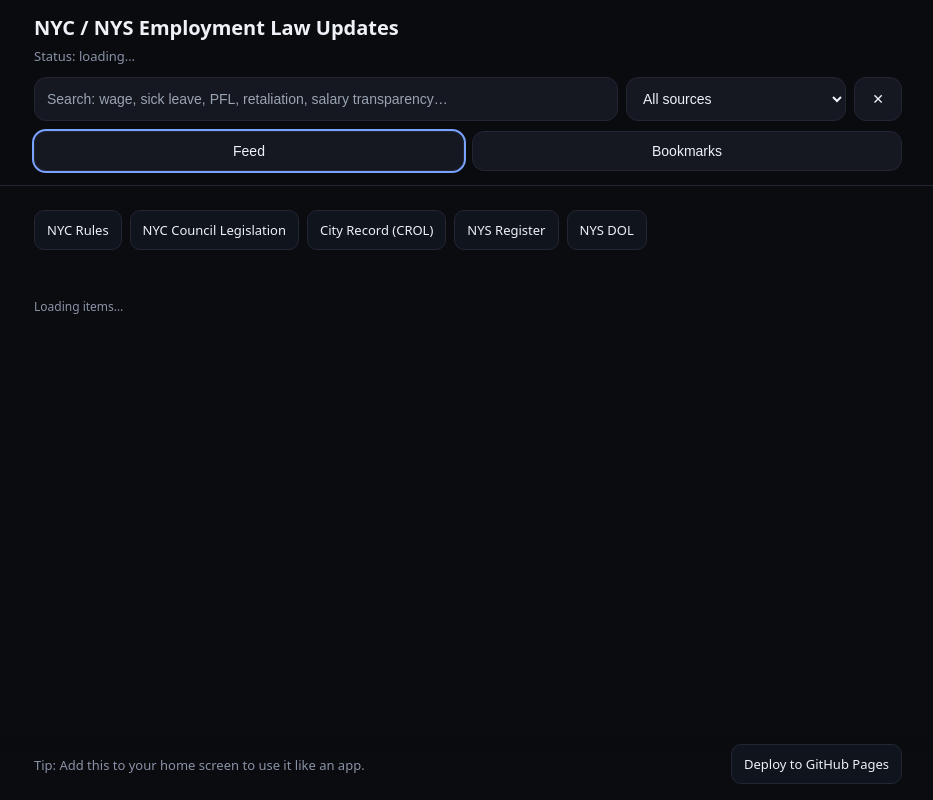
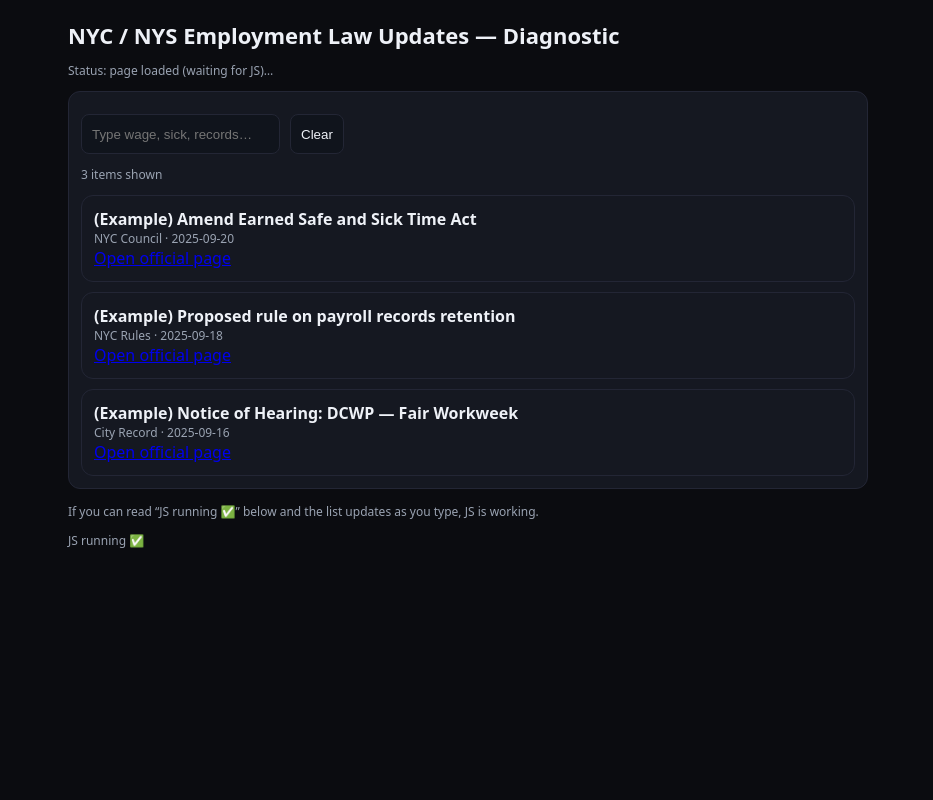
Before and after one commit to ericgonzalez566-HR/hr-law-updates, a website: page index.html in a window 1280 px wide. Shown: the whole page, without its empty margins (172-1105 px from the left). Drawn offline with Linux system fonts and the light colour scheme.

Commit message:
Update index.html

```diff
--- a/index.html
+++ b/index.html
@@ -1,190 +1,80 @@
 <!doctype html>
 <html lang="en">
 <head>
-  <meta charset="utf-8" />
-  <meta name="viewport" content="width=device-width, initial-scale=1, maximum-scale=1" />
-  <title>HR Law Updates • NYC / NYS</title>
-  <style>
-    :root {
-      --bg: #0b0c10; --card: #151821; --muted: #8a92a6; --text: #eef1f7;
-      --accent: #7aa2ff; --border: #232635; --radius: 16px;
-    }
-    *{box-sizing:border-box} body{margin:0;font-family:system-ui,-apple-system,Segoe UI,Roboto,Helvetica,Arial;background:var(--bg);color:var(--text)}
-    header{position:sticky;top:0;z-index:10;backdrop-filter:blur(8px);background:rgba(11,12,16,.7);border-bottom:1px solid var(--border)}
-    .wrap{max-width:900px;margin:0 auto;padding:14px 16px}
-    h1{font-size:20px;margin:0 0 6px}
-    .sub{color:var(--muted);font-size:13px;margin-top:2px}
-    .controls{display:grid;grid-template-columns:1fr minmax(140px,220px) 48px;gap:8px;margin-top:12px}
-    input,select,button{height:44px;border-radius:12px;border:1px solid var(--border);background:var(--card);color:var(--text);padding:0 12px;font-size:14px}
-    input::placeholder{color:#9aa3b2} button{cursor:pointer}
-    .tabbar{display:grid;grid-template-columns:1fr 1fr;gap:8px;margin-top:10px}
-    .tabbar button{background:var(--card);border:1px solid var(--border);height:40px;border-radius:12px}
-    .tabbar .active{outline:2px solid var(--accent)}
-    main{padding:14px 16px 80px}
-    .list{display:grid;gap:10px}
-    .item{background:var(--card);border:1px solid var(--border);border-radius:var(--radius);padding:14px;display:grid;gap:8px}
-    .row{display:flex;justify-content:space-between;align-items:start;gap:10px}
-    .title{font-weight:700;font-size:16px;line-height:1.3}
-    .meta{color:var(--muted);font-size:12px}
-    .actions{display:flex;gap:8px;flex-wrap:wrap}
-    .btn{display:inline-flex;align-items:center;gap:8px;padding:10px 12px;border-radius:10px;border:1px solid var(--border);background:#10141c;color:var(--text);text-decoration:none;font-size:13px}
-    .btn.primary{border-color:#3557ff44;background:#0e1530}
-    .star{width:40px;height:40px;display:inline-grid;place-items:center;border-radius:12px;border:1px solid var(--border);background:#10141c;cursor:pointer}
-    .star[data-on="true"]{outline:2px solid var(--accent)}
-    footer{position:fixed;bottom:0;left:0;right:0;background:linear-gradient(180deg,transparent,rgba(11,12,16,.85))}
-    .footwrap{max-width:900px;margin:0 auto;padding:16px;display:flex;justify-content:space-between;align-items:center;gap:12px}
-    @media (min-width:700px){.controls{grid-template-columns:1fr 220px 48px}}
-  </style>
+<meta charset="utf-8" />
+<meta name="viewport" content="width=device-width,initial-scale=1" />
+<title>HR Law Updates • DIAGNOSTIC</title>
+<style>
+  body { margin:0; font-family: system-ui, -apple-system, Segoe UI, Roboto, Arial; background:#0b0c10; color:#eef1f7 }
+  .wrap { max-width: 800px; margin: 0 auto; padding: 20px }
+  h1 { margin: 0 0 6px; font-size: 22px }
+  .box { padding: 12px; border: 1px solid #232635; border-radius: 12px; background:#151821; }
+  .row { display:flex; gap:10px; align-items:center; margin: 10px 0 }
+  input, button { height: 40px; border-radius: 8px; border:1px solid #232635; background:#10141c; color:#eef1f7; padding:0 10px }
+  .item { margin-top:10px; padding:12px; border:1px solid #232635; border-radius:12px; background:#151821 }
+  .meta { color:#9aa3b2; font-size: 12px; }
+</style>
 </head>
 <body>
-  <header>
-    <div class="wrap">
-      <h1>NYC / NYS Employment Law Updates</h1>
-      <div id="diag" class="sub" style="margin-top:4px;">Status: loading…</div>
+  <div class="wrap">
+    <h1>NYC / NYS Employment Law Updates — Diagnostic</h1>
+    <p id="status" class="meta">Status: page loaded (waiting for JS)…</p>
 
-      <div class="controls">
-        <input id="q" type="search" placeholder="Search: wage, sick leave, PFL, retaliation, salary transparency…" oninput="render()" />
-        <select id="source">
-          <option value="">All sources</option>
-          <option>NYC Council</option>
-          <option>NYC Rules</option>
-          <option>City Record</option>
-          <option>NYS Register</option>
-          <option>NYS DOL</option>
-          <option>US DOL</option>
-        </select>
-        <button id="clear" title="Clear search">✕</button>
+    <div class="box">
+      <div class="row">
+        <input id="q" type="search" placeholder="Type wage, sick, records…" />
+        <button id="clear">Clear</button>
       </div>
+      <p class="meta" id="count">0 items shown</p>
+      <div id="list"></div>
+    </div>
 
-      <div class="tabbar">
-        <button id="tab-feed" class="active">Feed</button>
-        <button id="tab-bookmarks">Bookmarks</button>
-      </div>
-    </div>
-  </header>
-
-  <!-- Quick Links -->
-  <div class="wrap" style="margin-top:10px;">
-    <div class="actions">
-      <a class="btn" href="https://rules.cityofnewyork.us/" target="_blank" rel="noopener">NYC Rules</a>
-      <a class="btn" href="https://council.nyc.gov/legislation/" target="_blank" rel="noopener">NYC Council Legislation</a>
-      <a class="btn" href="https://a856-cityrecord.nyc.gov/" target="_blank" rel="noopener">City Record (CROL)</a>
-      <a class="btn" href="https://dos.ny.gov/state-register" target="_blank" rel="noopener">NYS Register</a>
-      <a class="btn" href="https://dol.ny.gov/" target="_blank" rel="noopener">NYS DOL</a>
-    </div>
+    <p class="meta" style="margin-top:14px">
+      If you can read “JS running ✅” below and the list updates as you type, JS is working.
+    </p>
+    <p id="js-indicator" class="meta">JS NOT running ❌</p>
   </div>
 
-  <main>
-    <div class="wrap">
-      <div class="meta" id="count" style="margin:6px 0 10px;">Loading items…</div>
-      <div id="list" class="list"></div>
-    </div>
-  </main>
+  <script>
+    // Tell us if JS runs at all
+    document.getElementById('js-indicator').textContent = 'JS running ✅';
 
-  <footer>
-    <div class="footwrap">
-      <div class="sub">Tip: Add this to your home screen to use it like an app.</div>
-      <a class="btn" href="https://github.com/new" target="_blank" rel="noopener">Deploy to GitHub Pages</a>
-    </div>
-  </footer>
-
-  <script>
-    // -------- Data (will be replaced by updates.json if present) --------
-    let SEED = [
-      {
-        id: "nycc-1",
-        source: "NYC Council",
-        title: "(Example) Intro XXXX — Amend Earned Safe and Sick Time Act",
-        date: "2025-09-20T14:00:00Z",
-        url: "https://council.nyc.gov/legislation/",
-        tags: ["NYC","Leave","Sick Time"]
-      },
-      {
-        id: "nycr-1",
-        source: "NYC Rules",
-        title: "(Example) Proposed rule on payroll records retention",
-        date: "2025-09-18T13:00:00Z",
-        url: "https://rules.cityofnewyork.us/",
-        tags: ["NYC","Records","Compliance"]
-      }
+    // Minimal seed data (no external fetch!)
+    let ITEMS = [
+      { id:'1', source:'NYC Council', title:'(Example) Amend Earned Safe and Sick Time Act', date:'2025-09-20', url:'https://council.nyc.gov/legislation/', tags:['NYC','Leave','Sick'] },
+      { id:'2', source:'NYC Rules',    title:'(Example) Proposed rule on payroll records retention', date:'2025-09-18', url:'https://rules.cityofnewyork.us/', tags:['NYC','Records','Compliance'] },
+      { id:'3', source:'City Record',   title:'(Example) Notice of Hearing: DCWP — Fair Workweek', date:'2025-09-16', url:'https://a856-cityrecord.nyc.gov/', tags:['NYC','Scheduling','DCWP'] }
     ];
 
-    // Try to load live data from updates.json (built by your GitHub Action)
-    fetch('./updates.json?cacheBust=' + Date.now())
-      .then(async r => {
-        const $diag = document.getElementById('diag');
-        if (!r.ok) {
-          $diag.textContent = `Status: updates.json not found (${r.status}) — showing built-in examples.`;
-          return null;
-        }
-        const json = await r.json().catch(() => null);
-        if (!json || !Array.isArray(json)) {
-          $diag.textContent = 'Status: updates.json invalid — showing built-in examples.';
-          return null;
-        }
-        SEED = json;
-        $diag.textContent = `Loaded ${SEED.length} items from updates.json`;
-        render();
-        return null;
-      })
-      .catch(() => {
-        const $diag = document.getElementById('diag');
-        $diag.textContent = 'Status: failed to fetch updates.json — showing built-in examples.';
-      });
+    const $q = document.getElementById('q');
+    const $clear = document.getElementById('clear');
+    const $list = document.getElementById('list');
+    const $count = document.getElementById('count');
 
-    // -------- UI / Logic --------
-    const $list = document.getElementById('list');
-    const $q = document.getElementById('q');
-    const $source = document.getElementById('source');
-    const $clear = document.getElementById('clear');
-    const $tabFeed = document.getElementById('tab-feed');
-    const $tabBookmarks = document.getElementById('tab-bookmarks');
-    const LS_KEY = 'hrlaw.bookmarks.v1';
-    let TAB = 'feed';
-
-    function getBookmarks(){
-      try { return new Set(JSON.parse(localStorage.getItem(LS_KEY) || '[]')); }
-      catch(e){ return new Set(); }
-    }
-    function setBookmarks(set){
-      localStorage.setItem(LS_KEY, JSON.stringify(Array.from(set)));
-    }
-    function fmtDate(iso){
-      try{ const d=new Date(iso); return d.toLocaleDateString(undefined,{year:'numeric',month:'short',day:'numeric'});}catch{return iso;}
-    }
-    function escapeHtml(str){
-      const map={'&':'&amp;','<':'&lt;','>':'&gt;','"':'&quot;',"'":'&#39;'};
-      return String(str).replace(/[&<>\"']/g, s => map[s]);
-    }
-    function itemTemplate(item, bookmarks){
-      const on = bookmarks.has(item.id);
-      return `
-        <div class="item" data-id="${item.id}">
-          <div class="row">
-            <div class="title">${escapeHtml(item.title)}</div>
-            <div class="meta">${fmtDate(item.date)}</div>
-          </div>
-          <div class="meta">${escapeHtml(item.source)} · ${escapeHtml(item.tags ? item.tags.join(' • ') : '')}</div>
-          <div class="row">
-            <div class="actions">
-              <a class="btn primary" href="${item.url}" target="_blank" rel="noopener">Open official page</a>
-            </div>
-            <button class="star" aria-label="Bookmark" data-on="${on}" data-id="${item.id}">★</button>
-          </div>
-        </div>`;
+    function render() {
+      const q = ($q.value || '').toLowerCase();
+      let data = ITEMS.slice();
+      if (q) {
+        data = data.filter(x => {
+          const hay = [x.title, x.source, (x.tags||[]).join(' ')].join(' ').toLowerCase();
+          return hay.includes(q);
+        });
+      }
+      $count.textContent = `${data.length} item${data.length===1?'':'s'} shown`;
+      $list.innerHTML = data.map(x => `
+        <div class="item">
+          <div><strong>${x.title}</strong></div>
+          <div class="meta">${x.source} · ${x.date}</div>
+          <div><a href="${x.url}" target="_blank" rel="noopener">Open official page</a></div>
+        </div>
+      `).join('');
     }
 
-    function render(){
-      const q = ($q.value || '').toLowerCase();
-      const src = $source.value;
-      const bookmarks = getBookmarks();
+    $q.addEventListener('input', render);
+    $clear.addEventListener('click', () => { $q.value=''; render(); });
 
-      let data = SEED.slice().sort((a,b)=> new Date(b.date) - new Date(a.date));
-      if (TAB === 'bookmarks') data = data.filter(x => bookmarks.has(x.id));
-      if (src) data = data.filter(x => x.source === src);
-      if (q) data = data.filter(x => {
-        const hay = [
-          x.title || '',
-          (x.tags || []).join(' '),
-          x.source || ''
-        ].join('
+    // initial paint
+    render();
+  </script>
+</body>
+</html>
```
